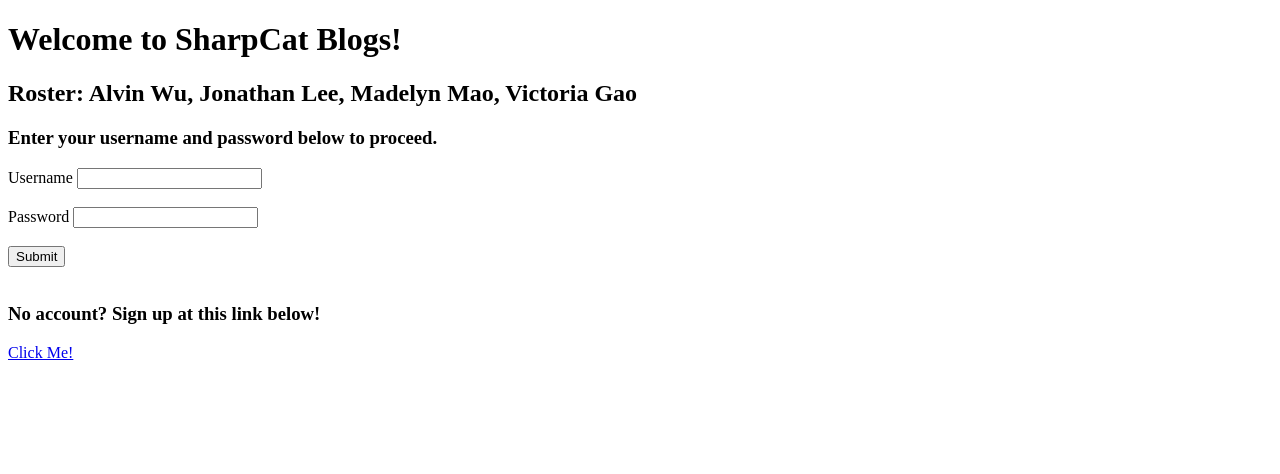
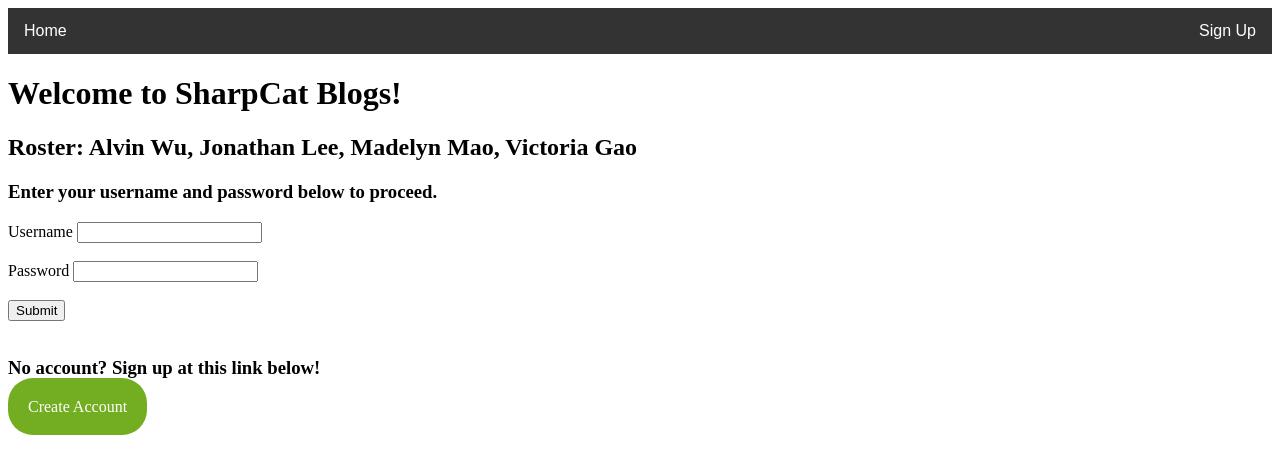
Before and after one commit to vgao1/sharp_cat_vgao10_awu10_jlee10_mmao10, a Flask app: page / in a window 1280 px wide. Shown: the top 474 px of the page. Run offline with Flask 2, Linux system fonts and the light colour scheme.

Commit message:
add navigation bar

```diff
--- /dev/null
+++ b/app/static/css/main.css
@@ -0,0 +1,89 @@
+/* Home Button */
+#home {
+  float:left;
+}
+
+/*Create Account Button */
+#createacct {
+  border-radius: 25px;
+  background: #73AD21;
+  color: white;
+  text-decoration: none;
+  padding: 20px;
+  width: 200px;
+  height: 150px;
+}
+/* Navbar container */
+.navbar {
+  overflow: hidden;
+  background-color: #333;
+  font-family: Arial;
+}
+
+/* Links inside the navbar */
+.navbar a {
+  float: right;
+  font-size: 16px;
+  color: white;
+  text-align: center;
+  padding: 14px 16px;
+  text-decoration: none;
+}
+
+/* The dropdown container */
+.dropdown {
+  float: right;
+  overflow: hidden;
+  color: white;
+  background-color: inherit;
+}
+
+/* Dropdown button */
+.dropdown #dropbtn {
+  font-size: 16px;
+  border: none;
+  outline: none;
+  padding: 14px 16px;
+  font-family: inherit; /* Important for vertical align on mobile phones */
+  margin: 0; /* Important for vertical align on mobile phones */
+}
+
+/* User button*/
+#dropbtn {
+  background-color: beige;
+  color: black;
+}
+/* Add a red background color to navbar links on hover */
+.navbar a:hover, .dropdown:hover #dropbtn {
+  background-color: red;
+}
+
+/* Dropdown content (hidden by default) */
+.dropdown-content {
+  display: none;
+  position: absolute;
+  background-color: #f9f9f9;
+  min-width: 160px;
+  box-shadow: 0px 8px 16px 0px rgba(0,0,0,0.2);
+  z-index: 1;
+}
+
+/* Links inside the dropdown */
+.dropdown-content a {
+  float: none;
+  color: black;
+  padding: 12px 16px;
+  text-decoration: none;
+  display: block;
+  text-align: left;
+}
+
+/* Add a grey background color to dropdown links on hover */
+.dropdown-content a:hover {
+  background-color: #ddd;
+}
+
+/* Show the dropdown menu on hover */
+.dropdown:hover .dropdown-content {
+  display: block;
+}
--- /dev/null
+++ b/app/templates/base.html
@@ -0,0 +1,36 @@
+<!--
+Team SharpCat (Alvin Wu, Madelyn Mao, Jonathan Lee, Victoria Gao)
+SoftDev
+P0 -- Da Art of Story Tellin' (Pt 2)
+2020-12-28
+-->
+<!DOCTYPE html>
+<html>
+
+  <head>
+    <title>{% block title %}{% endblock %}</title>
+    <link rel="stylesheet" href="{{ url_for('static', filename='css/main.css') }}">
+  </head>
+
+  <div class="navbar">
+    {% if not (status) %}
+      <a id="home" href="/">Home</a>
+      <a href="/newuser">Sign Up</a>
+    {% else %}
+        <a href="/addblog"> Add a Blog! </a>
+        <a href="/viewallblogs"> My Blogs </a>
+        <a href="/viewall"> Browse </a>
+        <div class="dropdown">
+          <button id='dropbtn'>{{user}}</button>
+          <div class="dropdown-content">
+            <a href="/profile">My Profile</a>
+            <a href="/logout">Logout</a>
+          </div>
+        </div>
+    {% endif %}
+
+  </div>
+
+  <body>
+    {% block body %}{% endblock %}
+  </body>
--- a/app/templates/login.html
+++ b/app/templates/login.html
@@ -1,22 +1,20 @@
-<! Team SharpCat (Alvin Wu, Madelyn Mao, Jonathan Lee, Victoria Gao) >
-<! SoftDev >
-<! P0 -- Da Art of Story Tellin' (Pt 2)>
-<! 2020-12-28 >
+<!--
+Team SharpCat (Alvin Wu, Madelyn Mao, Jonathan Lee, Victoria Gao)
+SoftDev
+P0 -- Da Art of Story Tellin' (Pt 2)
+2020-12-28
+-->
 <!DOCTYPE html>
 <html>
-
-  <head>
-    <title> Team SharpCat </title>
-  </head>
-
-  <body>
+  {% extends "base.html" %}
+  {% block title %} Login {% endblock %}
+  {% block body %}
     <h1>
     Welcome to SharpCat Blogs!
     </h1>
     <h2>
     Roster: Alvin Wu, Jonathan Lee, Madelyn Mao, Victoria Gao
     </h2>
-
     <h3>
     Enter your username and password below to proceed.
     </h3>
@@ -32,7 +30,7 @@ Enter your username and password below to proceed.
       <h3>
         No account? Sign up at this link below!
       </h3>
-      <a href = "/newuser">Click Me!</a>
-  </body>
+      <a id="createacct" href = "/newuser">Create Account</a>
+  {% endblock %}
 
 </html>
```
Also changed, not shown: app/templates/error.html (+10 -14 lines), app/templates/profile.html (added, +16 -0 lines), app/templates/response.html (+11 -30 lines), app/templates/signup.html (+13 -14 lines). Lines whose indentation alone changed are shown as unchanged.
